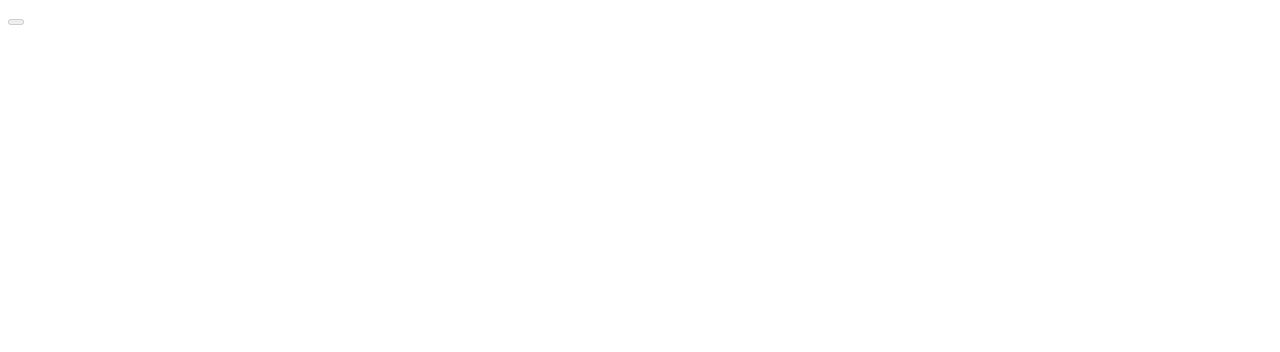
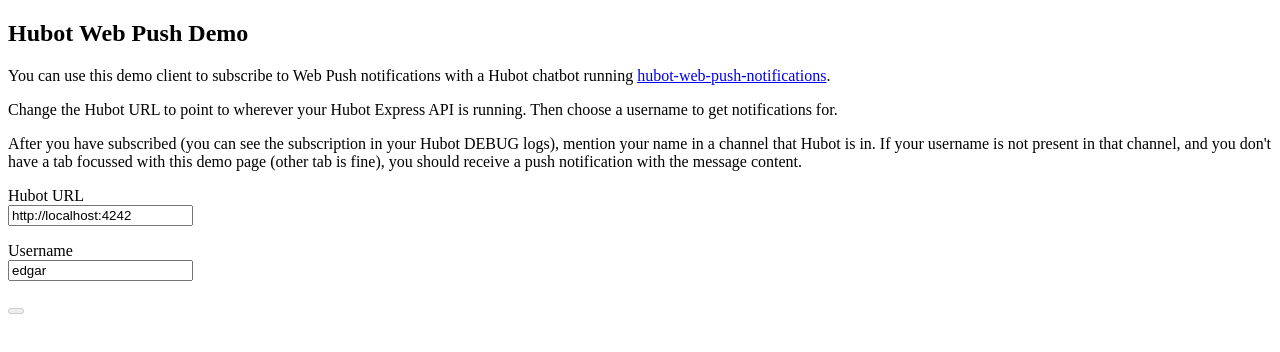
Before and after one commit to 67P/hubot-web-push-notifications, a website: page demo/index.html in a window 1280 px wide. Drawn offline with Linux system fonts and the light colour scheme.

Commit message:
Improve demo
Make Hubot URL and username dynamic via form input, explain everything.

```diff
--- a/demo/demo.js
+++ b/demo/demo.js
@@ -17,8 +17,7 @@
   return outputArray;
 }
 
-// TODO get from form field
-const backendURL = 'http://localhost:4242/web-push';
+const backendURL = document.getElementById('hubotUrl').value + '/web-push';
 
 let subscriptionButton = document.getElementById('subscriptionButton');
 
@@ -66,7 +65,7 @@
         'Content-type': 'application/json'
       },
       body: JSON.stringify({
-        user: 'edgar', // TODO add form field
+        user: document.getElementById('username').value,
         subscription: subscription
       })
     });
--- a/demo/index.html
+++ b/demo/index.html
@@ -5,7 +5,35 @@
   <title>Web Push Demo</title>
 </head>
 <body>
+  <h2>Hubot Web Push Demo</h2>
+  <p>
+    You can use this demo client to subscribe to Web Push notifications with a
+    Hubot chatbot running
+    <a href="https://github.com/67P/hubot-web-push-notifications">hubot-web-push-notifications</a>.
+  </p>
+  <p>
+    Change the Hubot URL to point to wherever your Hubot Express API is
+    running. Then choose a username to get notifications for.
+  </p>
+  <p>
+    After you have subscribed (you can see the subscription in your Hubot DEBUG
+    logs), mention your name in a channel that Hubot is in. If your username is
+    not present in that channel, and you don't have a tab focussed with this
+    demo page (other tab is fine), you should receive a push notification with
+    the message content.
+  </p>
+  <p>
+    <label for="hubotUrl">Hubot URL</label><br>
+    <input type="text" id="hubotUrl" value="http://localhost:4242">
+  </p>
+    <p>
+      <label for="username">Username</label><br>
+    <input type="text" id="username" value="edgar">
+  </p>
+  <p>
   <button id="subscriptionButton" disabled="disabled"></button>
+  </p>
+
   <script src="demo.js"></script>
 </body>
 </html>
```
